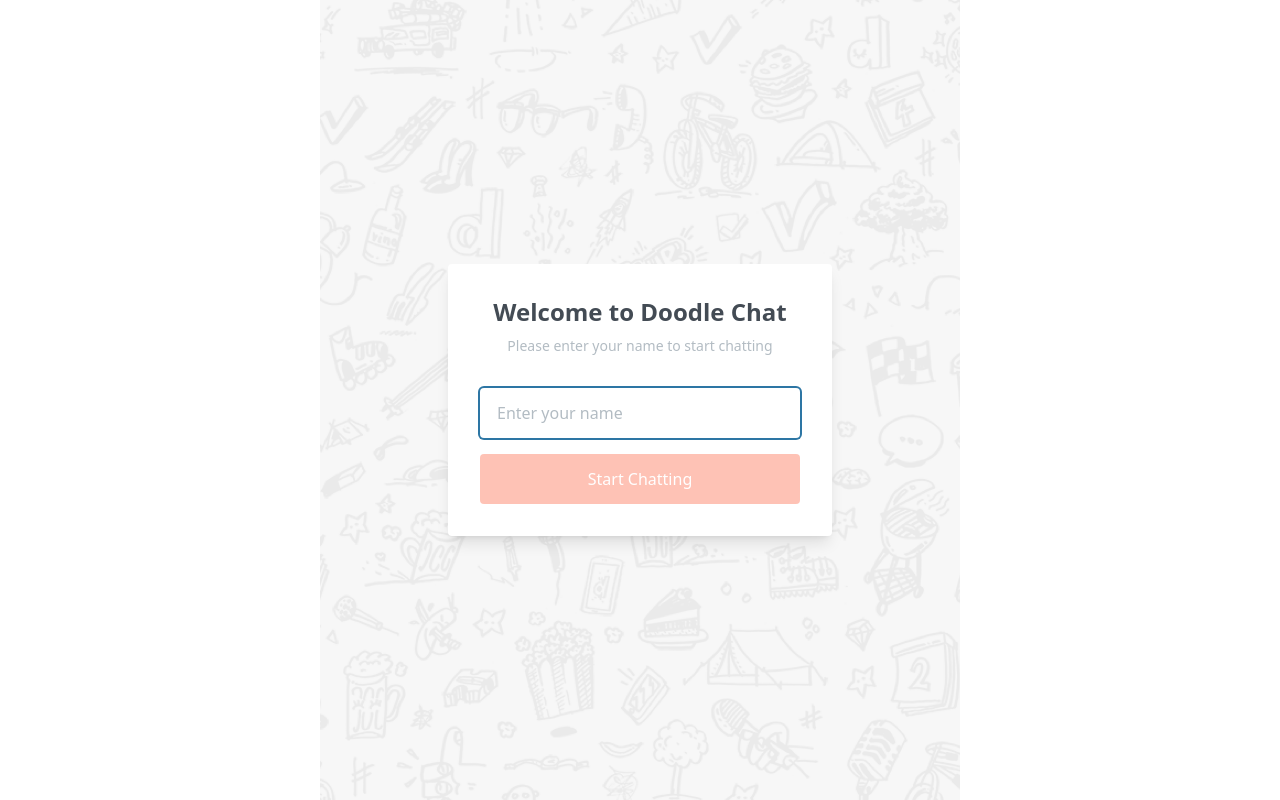
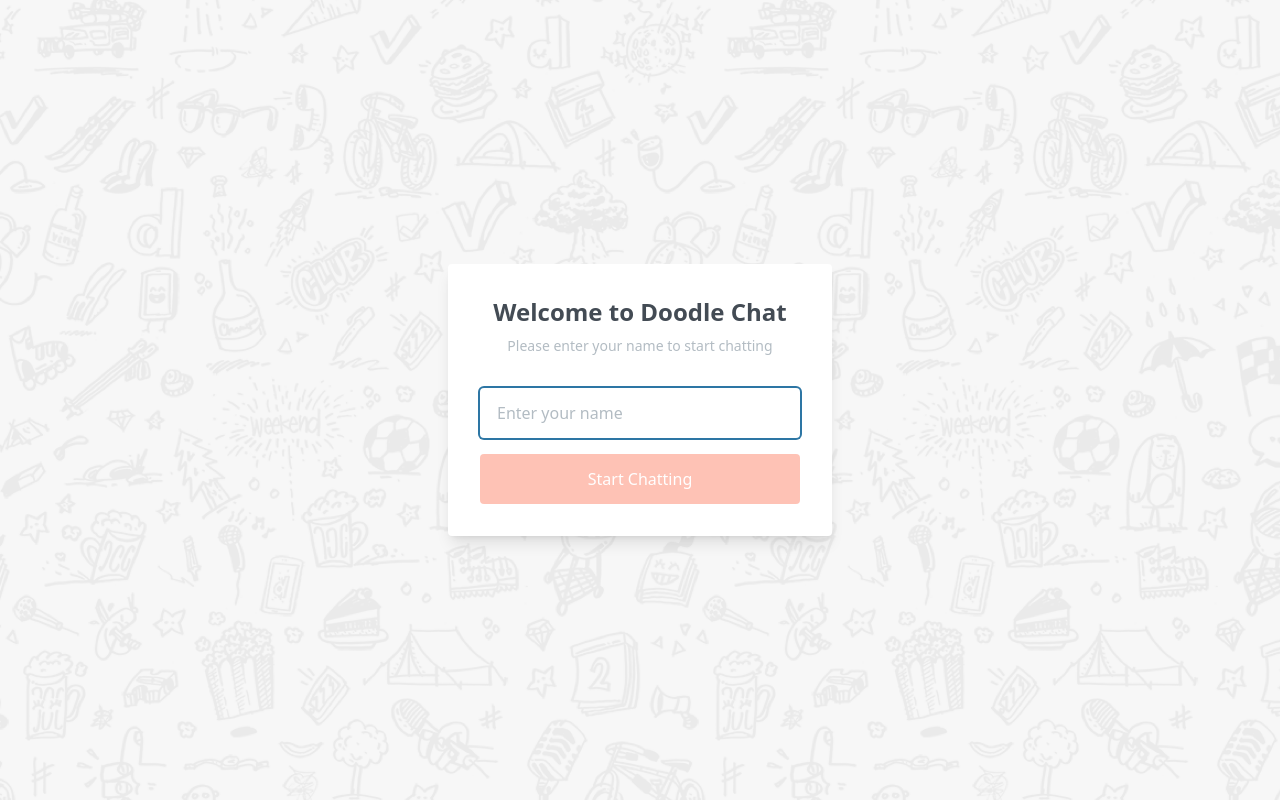
Before and after one commit to fuvl/doo-chat, a React (Vite) app: page / in a window 1280 px wide. Built offline with nearby package versions, Linux system fonts and the light colour scheme.

Commit message:
feat: add basic chat page structure and layout adjustments

```diff
--- a/src/App.tsx
+++ b/src/App.tsx
@@ -1,6 +1,7 @@
 import { AuthProvider, useAuth } from './contexts/auth';
 import { Layout } from './components/layout';
 import { Login } from './pages/login';
+import { Chat } from './pages/chat';
 import "./App.css";
 
 function AppContent() {
@@ -11,9 +12,7 @@ function AppContent() {
       {!username ? (
         <Login />
       ) : (
-        <div className="app">
-          <h1>Welcome, {username}!</h1>
-        </div>
+        <Chat />
       )}
     </Layout>
   );
--- a/src/components/input/index.tsx
+++ b/src/components/input/index.tsx
@@ -11,7 +11,7 @@ export function Input({
   const classes = `${baseClasses} ${className}`.trim();
 
   return (
-    <div>
+    <>
       {label && (
         <label htmlFor={id} className={hideLabel ? 'sr-only' : 'block text-sm font-medium text-text-primary mb-2'}>
           {label}
@@ -22,6 +22,6 @@ export function Input({
         className={classes}
         {...props}
       />
-    </div>
+    </>
   );
 }
--- a/src/components/layout/index.tsx
+++ b/src/components/layout/index.tsx
@@ -2,7 +2,7 @@ import type { LayoutProps } from './layout.types';
 
 export function Layout({ children }: LayoutProps) {
   return (
-    <div className="max-w-[640px] mx-auto min-h-screen">
+    <div className="min-h-screen bg-[url('/src/assets/body-bg.png')] bg-repeat">
       {children}
     </div>
   );
--- /dev/null
+++ b/src/pages/chat/index.tsx
@@ -0,0 +1,30 @@
+import { useAuth } from "../../contexts/auth";
+import { Button } from "../../components/button";
+import { Input } from "../../components/input";
+
+export function Chat() {
+  const {} = useAuth();
+
+  return (
+    <div className="h-screen flex flex-col">
+      {/* Messages Area */}
+      <div className="flex-1 overflow-y-auto">
+        <div className="max-w-[640px] mx-auto px-6 py-6 space-y-4">
+          {/* Messages will go here */}
+        </div>
+      </div>
+
+      {/* Input Area */}
+      <div className="px-4 py-4 bg-bottom-bar">
+        <div className="max-w-[640px] mx-auto flex space-x-3">
+          <Input
+            type="text"
+            placeholder="Message"
+            className="flex-1 bg-white border-0"
+          />
+          <Button>Send</Button>
+        </div>
+      </div>
+    </div>
+  );
+}
--- a/src/pages/login/index.tsx
+++ b/src/pages/login/index.tsx
@@ -17,9 +17,10 @@ export function Login() {
   };
 
   return (
-    <div className="h-screen flex flex-col bg-[url('/src/assets/body-bg.png')] bg-repeat">
+    <div className="h-screen flex flex-col">
       <div className="flex-1 flex items-center justify-center px-6">
-        <div className="w-full max-w-sm space-y-8 bg-white p-8 rounded-sm shadow-lg">
+        <div className="max-w-[640px] mx-auto w-full flex justify-center">
+          <div className="w-full max-w-sm space-y-8 bg-white p-8 rounded-sm shadow-lg">
           <div>
             <h2 className="text-center text-2xl font-semibold text-text-primary">
               Welcome to Doodle Chat
@@ -49,6 +50,7 @@ export function Login() {
               Start Chatting
             </Button>
           </form>
+          </div>
         </div>
       </div>
     </div>
```
